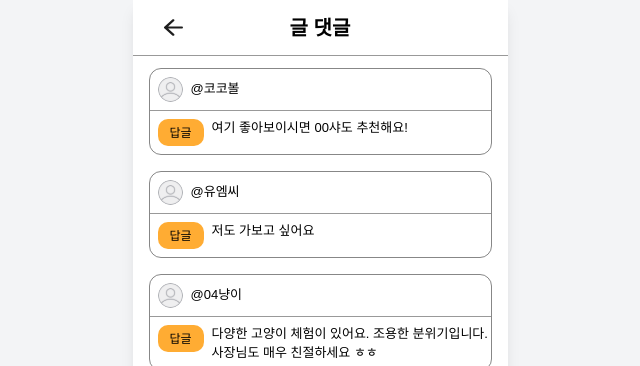
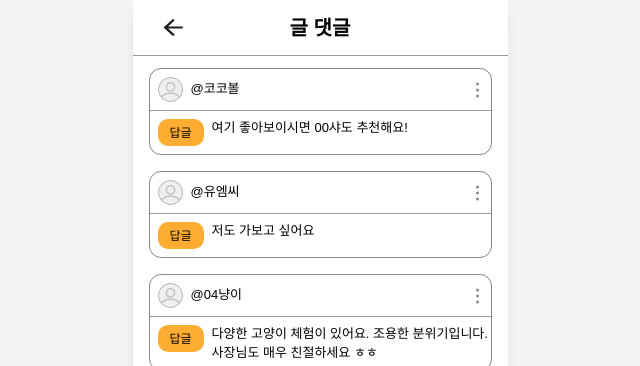
Before and after one commit to dongnae-bangnae/FE, a React (Vite) app: page /record/1/comments in a window 1280 px wide. Shown: the top 366 px of the page, without its empty margins (320-960 px from the left). Built offline with nearby package versions, Linux system fonts and the light colour scheme; no server answers.

Commit message:
💄Design: 댓글 수정 버튼 추가(#10)

```diff
--- a/src/pages/CommentPage.tsx
+++ b/src/pages/CommentPage.tsx
@@ -1,6 +1,7 @@
 import { useLocation, useNavigate } from "react-router-dom";
 import { useState } from "react";
 import BackIcon from "../assets/top/icon-top-backArrow.svg";
+import MenuBarIcon from "../assets/record/icon-menubar.svg";
 import fonts from "../styles/fonts";
 import colors from "../styles/colors";
 import { commentNotifications } from "../../src/dummyData/notificationData";
@@ -68,7 +69,8 @@ function CommentPage() {
               className="border rounded-xl w-full max-w-[355px]"
               style={{ border: "1px solid rgba(0, 0, 0, 0.47)" }}
             >
-              {/* 프로필 & 닉네임 */}
+              {/* 프로필 & 닉네임 & menubar */}
+              <div className="flex justify-between">
                 <div className="flex items-center gap-2 mb-2 ml-2 mt-2">
                   <img
                     src={DefaultProfileIcon}
@@ -84,6 +86,10 @@ function CommentPage() {
                   >
                     @{comment.nickname}
                   </span>
+                </div>
+                <button className="mr-[12px]">
+                  <img src={MenuBarIcon}/>
+                </button>
               </div>
 
               <div className="w-full border-b border-[#999999] mb-2" />
```
Lines whose indentation alone changed are shown as unchanged.
